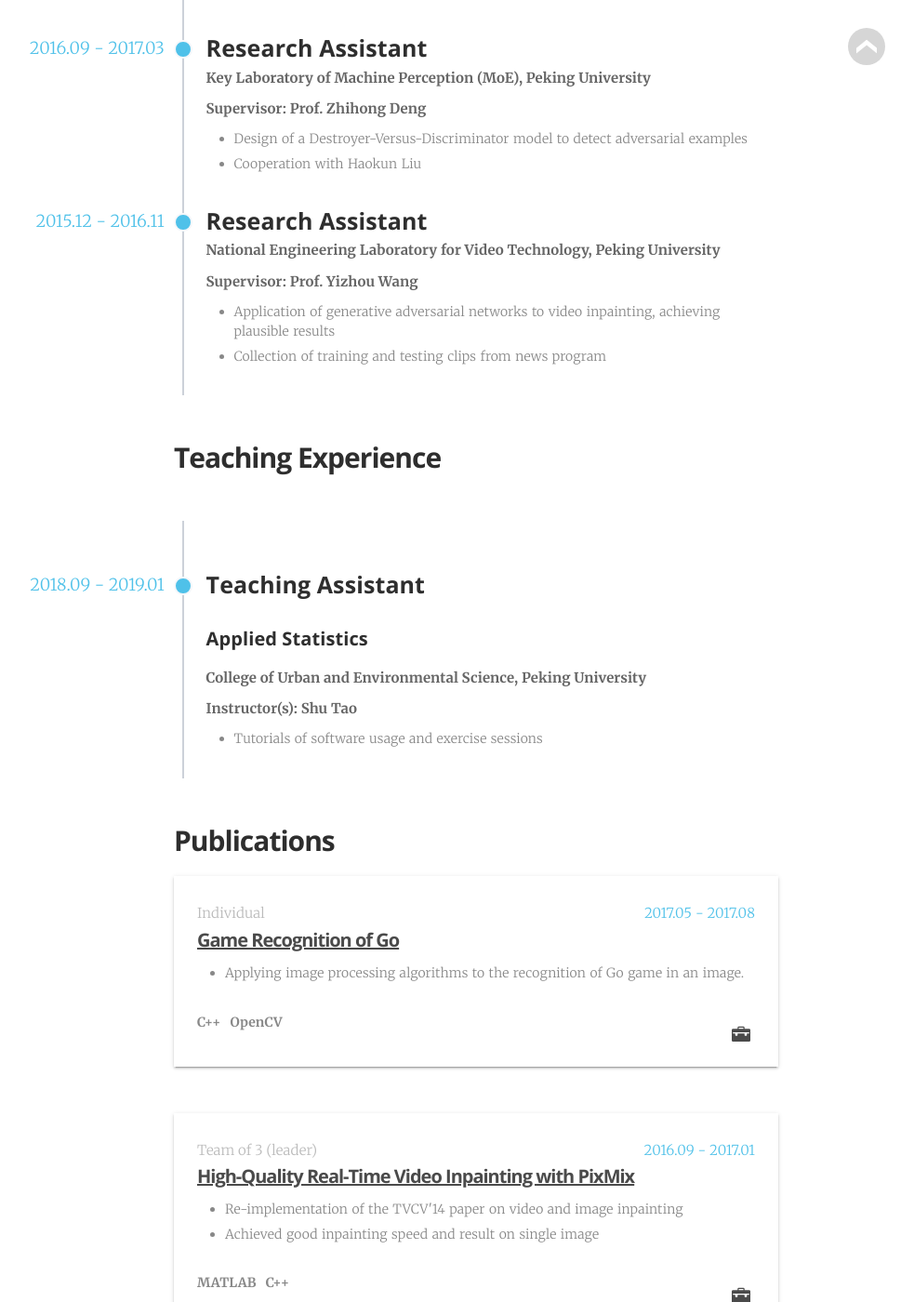
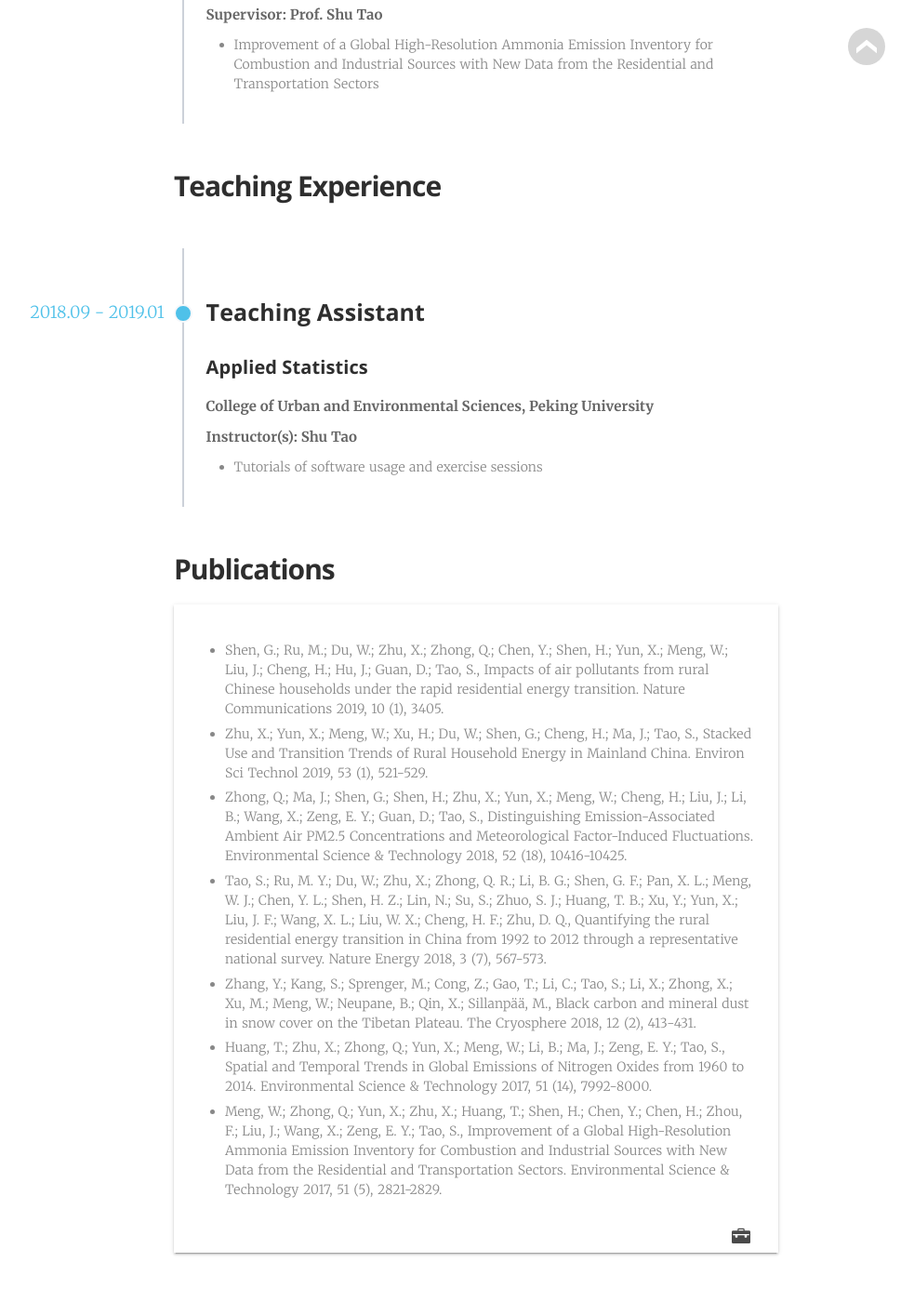
Before and after one commit to wjmeow/wjmeow.github.io, a Jekyll site: the page built from _pages/cv.html, in a window 1280 px wide and 1400 px high, scrolled down 1905 px. Shown: the whole window at 93% size, without its empty margins (128-1111 px from the left). Built offline with Jekyll 4.4.1, drawn with Linux system fonts in a browser that asks for light colours; some web fonts are replaced; some of the changed text lies outside the part shown.

Commit message:
fixing the photo problem in cv page and adding publications

```diff
--- a/_data/authors.yml
+++ b/_data/authors.yml
@@ -3,7 +3,7 @@
   identifier:   Kimi
   name:         "Wenjun Meng"                                 # used to display author name
   cover:        /assets/mountain-alternative-cover.jpg        # OPTIONAL: defines location of cover image in about page
-  picture:      /assets/mwj-cv.jpg                            # OPTIONAL: author picture
+  picture:      /assets/mwj-cv.png                            # OPTIONAL: author picture
   bio:          How to see better?                            # OPTIONAL: text below author name in posts
   location:     China                                   # OPTIONAL: used to display location of the author
   website:                          						  # OPTIONAL: link to the author of a post
@@ -41,7 +41,7 @@
   identifier:   wenjun
   name:         "Wenjun Meng"
   cover:        /assets/mountain-alternative-cover.jpg
-  picture:      /assets/mwj-cv.jpg
+  picture:      /assets/mwj-cv.png
   bio:          How to see better?
   location:     China
   website:      wjmeow.github.io
--- a/_data/cv.yml
+++ b/_data/cv.yml
@@ -1,70 +1,53 @@
 wenjun:
     profile: "I am currently a third-year PhD student at Peking University in Environmental Geography. I am interested in air quality modeling, health impact and policy analysis. "
     education:
-        - time:             "2019.08 - present"
-          location:         "ETH Zurich and Disney Research|Studios, Zurich, Switzerland"
-          description:      "Joint PhD student in Computer Science"
-        - time:             "2017.09 - 2019.07"
-          location:         "ETH Zurich, Zurich, Switzerland"
-          description:      "MSc in Computer Science (with distinction)"
+        - time:             "2017.09 - present"
+          location:         "College of Urban and Environmental Sciences, Peking University, Beijing, China"
+          description:      "PhD student in Environmental Geography"
         - time:             "2013.09 - 2017.07"
-          location:         "Peking University, Beijing, China"
-          description:      "BSc in Intelligence Science and Technology (with distinction)"
+          location:         "College of Urban and Environmental Sciences, Peking University, Beijing, China"
+          description:      "BSc in Environmental Science"
     skills:
         - "Proficient: MATLAB, EXCEL"
         - "Familiar: LaTeX, python"
-        - "Languages: English (professional), Mandarin Chinese (native)"
+        - "Languages: English (professional), Mandarin Chinese (native), Japanese (beginner)"
     academic:
-        - time:             "2018.11 - 2019.05"
-          laboratory:       "Computer Graphics Lab, ETH Zurich"
-          position:         "Master Thesis"
-          advisor:          "Dr. Marios Papas, Thomas Mueller, Thijs Vogels"
+        - time:             "2016.11 - 2017.06"
+          laboratory:       "Laboratory for Earth Surface Processes, Peking University"
+          position:         "Bachelor Thesis"
+          advisor:          "Prof. Shu Tao"
           responsibilities:
-            - "Design and Implementation of an algorithm to filter raw radiance samples in scene space using neural networks"
-            - "Exploration of appropriate network architecture"
-        - time:             "2016.11 - 2017.06"
-          laboratory:       "Key Laboratory of Machine Perception (MoE), Peking University"
-          position:         "Bachelor Thesis"
-          advisor:          "Prof. Zhouchen Lin"
+            - "Stove improvement and effects on environment and health in rural China"
+            - "Quantification of four stove types used by residents in rural China and theirs impacts on pollution and human health"
+        - time:             "2015.08 - 2016.01"
+          laboratory:       "School of Civil and Environmental Engineering, Georgia Institute of Technology"
+          position:         "Visiting Scholar"
+          advisor:          "Prof. Armistead G. Russell"
           responsibilities:
-            - "Implementation of an algorithm to locate multiple matches of a template in a single target image"
-            - "Combination of several previous methods to reach high accuracy and speed"
-        - time:             "2016.09 - 2017.03"
-          laboratory:       "Key Laboratory of Machine Perception (MoE), Peking University"
+            - "Learning about the usage of CMAQ model"
+        - time:             "2015.03 - 2016.09"
+          laboratory:       "College of Urban and Environmental Sciences, Peking University"
           position:         "Research Assistant"
-          advisor:          "Prof. Zhihong Deng"
+          advisor:          "Prof. Shu Tao"
           responsibilities:
-            - "Design of a Destroyer-Versus-Discriminator model to detect adversarial examples"
-            - "Cooperation with Haokun Liu"
-        - time:             "2015.12 - 2016.11"
-          laboratory:       " National Engineering Laboratory for Video Technology, Peking University"
-          position:         "Research Assistant"
-          advisor:          "Prof. Yizhou Wang"
-          responsibilities:
-            - "Application of generative adversarial networks to video inpainting, achieving plausible results"
-            - "Collection of training and testing clips from news program"
+            - "Improvement of a Global High-Resolution Ammonia Emission Inventory for Combustion and Industrial Sources with New Data from the Residential and Transportation Sectors"
     teaching:
         - time:             "2018.09 - 2019.01"
           position:         "Teaching Assistant"
-          institution:      "College of Urban and Environmental Science, Peking University"
+          institution:      "College of Urban and Environmental Sciences, Peking University"
           course:           "Applied Statistics"
           instructor:       "Shu Tao"
           responsibilities:
             - "Tutorials of software usage and exercise sessions"
     projects:
-        - time:             "2017.05 - 2017.08"
-          team:             "Individual"
-          title:            "Game Recognition of Go"
-          technologies:     "C++, OpenCV"
+        - time:             ""
+          title:            ""
           website:          "#project-heading"
           responsibilities:
-            - "Applying image processing algorithms to the recognition of Go game in an image."
-            #- "Algorithms: Hough transform, RANSAC"
-        - time:             "2016.09 - 2017.01"
-          team:             "Team of 3 (leader)"
-          title:            "High-Quality Real-Time Video Inpainting with PixMix</a>"
-          technologies:     "MATLAB, C++"
-          website:          "https://github.com/MKimiSH/PixMix-inpainting"
-          responsibilities:
-            - "Re-implementation of the TVCV'14 paper on video and image inpainting"
-            - "Achieved good inpainting speed and result on single image"
+            - "Shen, G.;  Ru, M.;  Du, W.;  Zhu, X.;  Zhong, Q.;  Chen, Y.;  Shen, H.;  Yun, X.;  Meng, W.;  Liu, J.;  Cheng, H.;  Hu, J.;  Guan, D.; Tao, S., Impacts of air pollutants from rural Chinese households under the rapid residential energy transition. Nature Communications 2019, 10 (1), 3405."
+            - "Zhu, X.;  Yun, X.;  Meng, W.;  Xu, H.;  Du, W.;  Shen, G.;  Cheng, H.;  Ma, J.; Tao, S., Stacked Use and Transition Trends of Rural Household Energy in Mainland China. Environ Sci Technol 2019, 53 (1), 521-529."
+            - "Zhong, Q.;  Ma, J.;  Shen, G.;  Shen, H.;  Zhu, X.;  Yun, X.;  Meng, W.;  Cheng, H.;  Liu, J.;  Li, B.;  Wang, X.;  Zeng, E. Y.;  Guan, D.; Tao, S., Distinguishing Emission-Associated Ambient Air PM2.5 Concentrations and Meteorological Factor-Induced Fluctuations. Environmental Science & Technology 2018, 52 (18), 10416-10425."
+            - "Tao, S.;  Ru, M. Y.;  Du, W.;  Zhu, X.;  Zhong, Q. R.;  Li, B. G.;  Shen, G. F.;  Pan, X. L.;  Meng, W. J.;  Chen, Y. L.;  Shen, H. Z.;  Lin, N.;  Su, S.;  Zhuo, S. J.;  Huang, T. B.;  Xu, Y.;  Yun, X.;  Liu, J. F.;  Wang, X. L.;  Liu, W. X.;  Cheng, H. F.; Zhu, D. Q., Quantifying the rural residential energy transition in China from 1992 to 2012 through a representative national survey. Nature Energy 2018, 3 (7), 567-573."
+            - "Zhang, Y.;  Kang, S.;  Sprenger, M.;  Cong, Z.;  Gao, T.;  Li, C.;  Tao, S.;  Li, X.;  Zhong, X.;  Xu, M.;  Meng, W.;  Neupane, B.;  Qin, X.; Sillanpää, M., Black carbon and mineral dust in snow cover on the Tibetan Plateau. The Cryosphere 2018, 12 (2), 413-431."
+            - "Huang, T.;  Zhu, X.;  Zhong, Q.;  Yun, X.;  Meng, W.;  Li, B.;  Ma, J.;  Zeng, E. Y.; Tao, S., Spatial and Temporal Trends in Global Emissions of Nitrogen Oxides from 1960 to 2014. Environmental Science & Technology 2017, 51 (14), 7992-8000."
+            - "Meng, W.;  Zhong, Q.;  Yun, X.;  Zhu, X.;  Huang, T.;  Shen, H.;  Chen, Y.;  Chen, H.;  Zhou, F.;  Liu, J.;  Wang, X.;  Zeng, E. Y.; Tao, S., Improvement of a Global High-Resolution Ammonia Emission Inventory for Combustion and Industrial Sources with New Data from the Residential and Transportation Sectors. Environmental Science & Technology 2017, 51 (5), 2821-2829."
```
Also changed, not shown: 1 other file.
